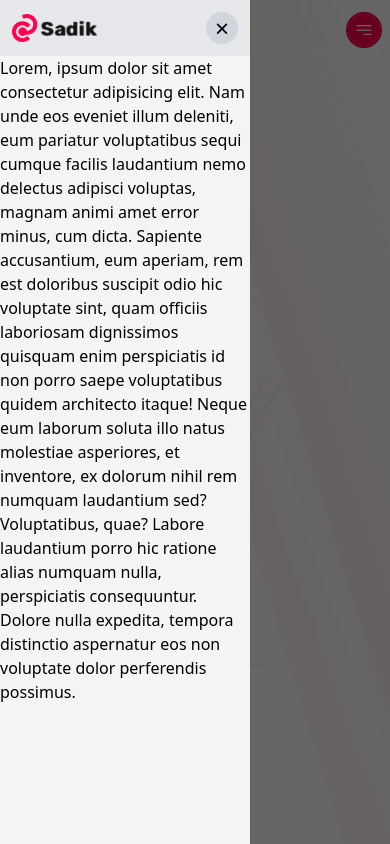
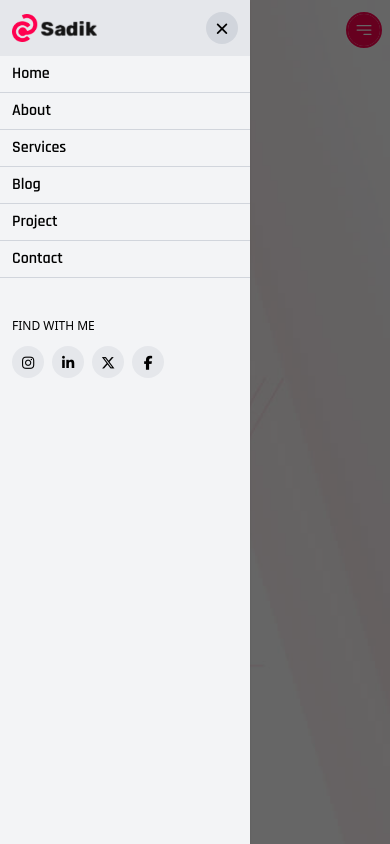
Before and after one commit to rhsadikbd/tailwind-portfolio, a website built with Vite: page index.html in a window 390 px wide. Both pictures are taken after a click on the button 364 px from the left and 30 px from the top of the page. Built offline with nearby package versions, Linux system fonts and the light colour scheme.

Commit message:
Replace placeholder text with navigation and social links
Removed the lorem ipsum placeholder content and added a navigation menu with Home, About, Services, Blog, Project, and Contact links. Also included a section for social media icons (Instagram, LinkedIn, Twitter, Facebook) to enhance the mobile menu.

```diff
--- a/index.html
+++ b/index.html
@@ -58,17 +58,75 @@
             ><i class="fa-solid fa-xmark text-sm relative z-1"></i
           ></a>
         </div>
-        Lorem, ipsum dolor sit amet consectetur adipisicing elit. Nam unde eos
-        eveniet illum deleniti, eum pariatur voluptatibus sequi cumque facilis
-        laudantium nemo delectus adipisci voluptas, magnam animi amet error
-        minus, cum dicta. Sapiente accusantium, eum aperiam, rem est doloribus
-        suscipit odio hic voluptate sint, quam officiis laboriosam dignissimos
-        quisquam enim perspiciatis id non porro saepe voluptatibus quidem
-        architecto itaque! Neque eum laborum soluta illo natus molestiae
-        asperiores, et inventore, ex dolorum nihil rem numquam laudantium sed?
-        Voluptatibus, quae? Labore laudantium porro hic ratione alias numquam
-        nulla, perspiciatis consequuntur. Dolore nulla expedita, tempora
-        distinctio aspernatur eos non voluptate dolor perferendis possimus.
+        <nav>
+          <ul>
+            <li>
+              <a
+                href="#"
+                class="text-black border-b border-gray-300 block px-3 py-2 font-semibold font-primary hover:text-primary leading-5 transition-colors"
+                >Home</a
+              >
+            </li>
+            <li>
+              <a
+                href="#"
+                class="text-black border-b border-gray-300 block px-3 py-2 font-semibold font-primary hover:text-primary leading-5 transition-colors"
+                >About</a
+              >
+            </li>
+            <li>
+              <a
+                href="#"
+                class="text-black border-b border-gray-300 block px-3 py-2 font-semibold font-primary hover:text-primary leading-5 transition-colors"
+                >Services</a
+              >
+            </li>
+            <li>
+              <a
+                href="#"
+                class="text-black border-b border-gray-300 block px-3 py-2 font-semibold font-primary hover:text-primary leading-5 transition-colors"
+                >Blog</a
+              >
+            </li>
+            <li>
+              <a
+                href="#"
+                class="text-black border-b border-gray-300 block px-3 py-2 font-semibold font-primary hover:text-primary leading-5 transition-colors"
+                >Project</a
+              >
+            </li>
+            <li>
+              <a
+                href="#"
+                class="text-black border-b border-gray-300 block px-3 py-2 font-semibold font-primary hover:text-primary leading-5 transition-colors"
+                >Contact</a
+              >
+            </li>
+          </ul>
+        </nav>
+        <p class="uppercase px-3 pt-10 text-xs pb-3">find with me</p>
+        <ul class="flex items-center gap-2 px-3">
+          <li>
+            <a href="#" class="social_icon"
+              ><i class="fa-brands fa-instagram text-sm relative z-1"></i
+            ></a>
+          </li>
+          <li>
+            <a href="#" class="social_icon"
+              ><i class="fa-brands fa-linkedin-in text-sm relative z-1"></i
+            ></a>
+          </li>
+          <li>
+            <a href="#" class="social_icon"
+              ><i class="fa-brands fa-x-twitter text-sm relative z-1"></i
+            ></a>
+          </li>
+          <li>
+            <a href="#" class="social_icon"
+              ><i class="fa-brands fa-facebook-f text-sm relative z-1"></i
+            ></a>
+          </li>
+        </ul>
       </div>
     </div>
     <!-- End Mobile Menu -->
```
